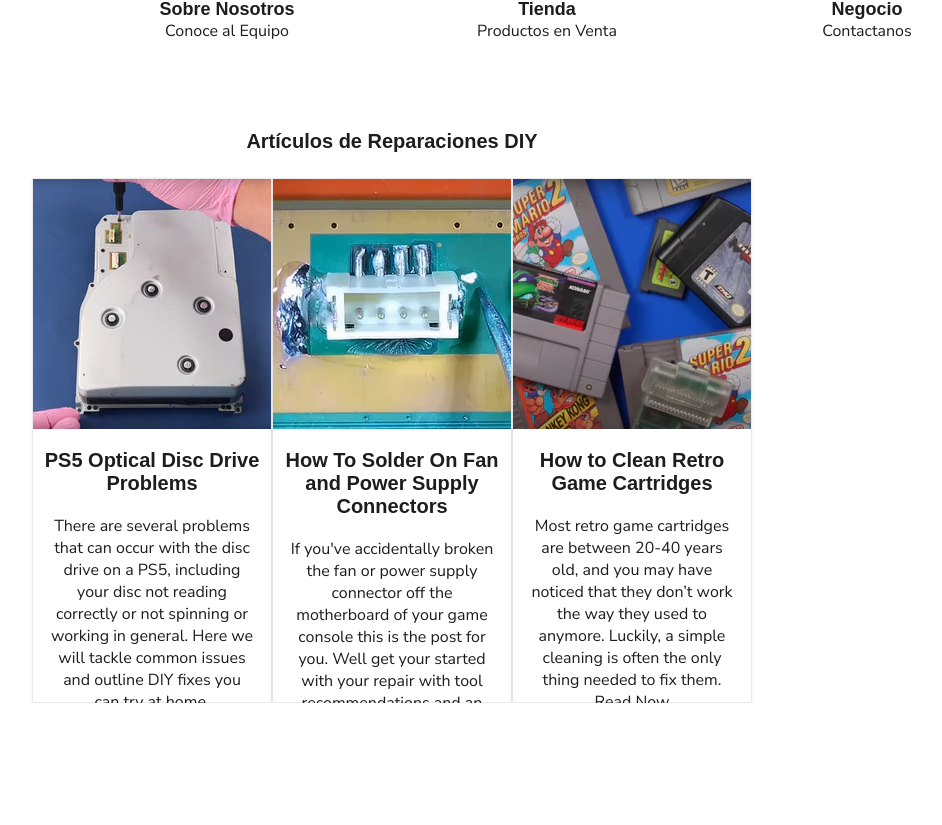
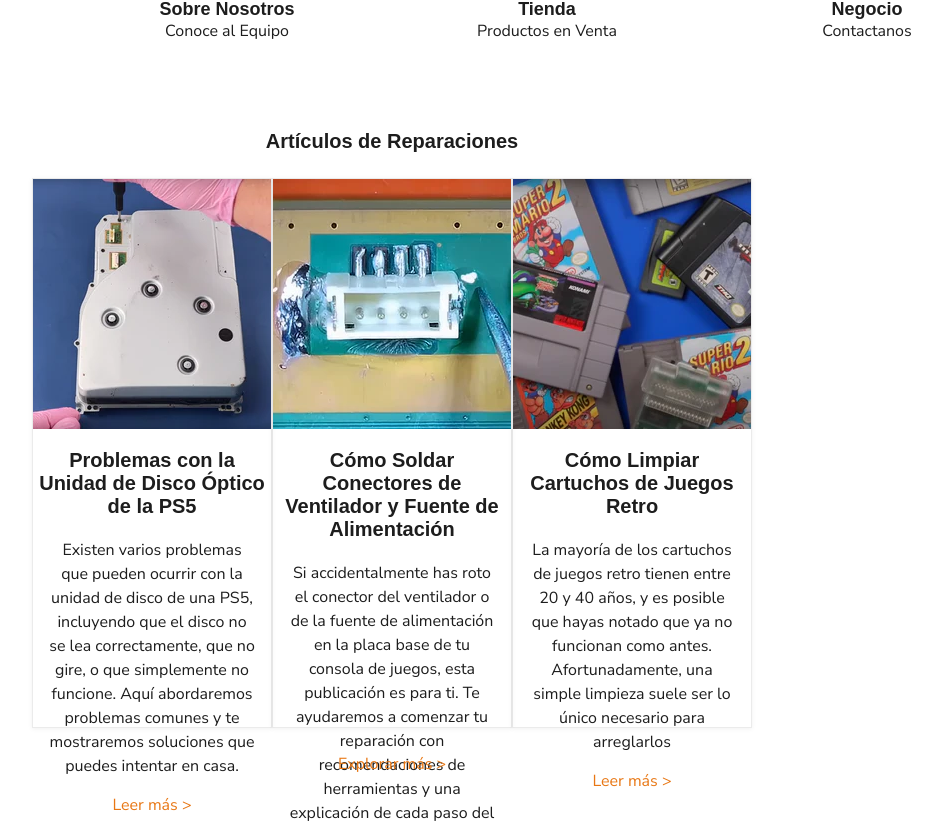
Before and after one commit to MauricioStrang/Mordex-Taller, a Next.js app: page / in a window 1280 px wide. Shown: the part 800-1625 px from the top of the page, without its empty margins (248-1190 px from the left). Before the commit the page ends 1503 px from the top, so only its background shows below. Built offline with nearby package versions, Linux system fonts and the light colour scheme.

Commit message:
articles done

```diff
--- a/src/app/home.module.css
+++ b/src/app/home.module.css
@@ -58,9 +58,9 @@
 .linksTitle{
   font-size: var(--font-size-heading-5);
   font-family: Montserrat, sans-serif;
-    font-style: normal;
-    font-weight: 800;
-    letter-spacing: 0em;
+  font-style: normal;
+  font-weight: 800;
+  letter-spacing: 0em;
 }
 
 .linksSubTitle{
@@ -81,6 +81,7 @@
   }
 
 .blogPostsContainer{
+  margin-bottom: 25px;
   display: flex;
   justify-content: space-between;
   margin-left: 280px;
@@ -91,7 +92,7 @@
   border: 1px solid rgba(128, 128, 128, .16);
   box-shadow: 0 1px 4px #8080801c;
   width: 435px;
-  height: 525px;
+  height: 550px;
   text-align: center;
 }
 
@@ -117,6 +118,23 @@
 
 .blogText{
   text-align: center;
-  margin-left: 17px;
-  margin-right: 17px;
+  margin: 0 auto;
+  max-width: 95%;
+  line-height: 1.5;
+  padding: 0 10px;
+  margin-bottom: 1rem;
 }
+
+
+.arrowRedirect{
+  line-height: 1;
+  color: #e87714;
+}
+
+.seeMore{
+  display: flex;
+  justify-content: center;
+  align-items: center;
+  color: #e87714;
+  margin-bottom: 50px;
+}
--- a/src/app/page.js
+++ b/src/app/page.js
@@ -95,7 +95,7 @@
               </div>
           </div>
 
-          <h2 className={styles.homeSectionTitle}> Artículos de Reparaciones DIY</h2>
+          <h2 className={styles.homeSectionTitle}> Artículos de Reparaciones</h2>
           <div className={styles.blogPostsContainer}>
 
                 <div className={styles.blogPost}>
@@ -104,9 +104,9 @@
                       <Image src={'/ps5.png'} fill className={styles.blogImg}/>
                     </a>
                   </div>
-                  <h2 className={styles.blogTitle}><a href="/blog/ps5">PS5 Optical Disc Drive Problems</a></h2>
-                  <div className={styles.blogText}>There are several problems that can occur with the disc drive on a PS5, including your disc not reading correctly or not spinning or working in general. Here we will tackle common issues and outline DIY fixes you can try at home.</div>
-                  <a href="blog/ps5">Read Now</a>
+                  <h2 className={styles.blogTitle}><a href="/blog/ps5">Problemas con la Unidad de Disco Óptico de la PS5</a></h2>
+                  <div className={styles.blogText}>Existen varios problemas que pueden ocurrir con la unidad de disco de una PS5, incluyendo que el disco no se lea correctamente, que no gire, o que simplemente no funcione. Aquí abordaremos problemas comunes y te mostraremos soluciones que puedes intentar en casa.</div>
+                  <a className={styles.arrowRedirect} href="blog/ps5">Leer más  {'>'}</a>
                 </div>
 
 
@@ -116,9 +116,9 @@
                       <Image src={'/soldering.png'} fill className={styles.blogImg}/>
                     </a>
                   </div>
-                  <h2 className={styles.blogTitle}><a href="/blog/ps5">How To Solder On Fan and Power Supply Connectors</a></h2>
-                  <div className={styles.blogText}>If you've accidentally broken the fan or power supply connector off the motherboard of your game console this is the post for you. Well get your started with your repair with tool recommendations and an explanation of each step of the process.</div>
-                  <a href="blog/soldering">Read Now</a>
+                  <h2 className={styles.blogTitle}><a href="/blog/ps5">Cómo Soldar Conectores de Ventilador y Fuente de Alimentación</a></h2>
+                  <div className={styles.blogText}>Si accidentalmente has roto el conector del ventilador o de la fuente de alimentación en la placa base de tu consola de juegos, esta publicación es para ti. Te ayudaremos a comenzar tu reparación con recomendaciones de herramientas y una explicación de cada paso del proceso.</div>
+                  <a className={styles.arrowRedirect} href="blog/soldering">Leer más  {'>'}</a>
                 </div>
 
 
@@ -128,12 +128,14 @@
                       <Image src={'/retrogames.png'} fill className={styles.blogImg}/>
                     </a>
                   </div>
-                  <h2 className={styles.blogTitle}><a href="/blog/ps5">How to Clean Retro Game Cartridges</a></h2>
-                  <div className={styles.blogText}>Most retro game cartridges are between 20-40 years old, and you may have noticed that they don’t work the way they used to anymore. Luckily, a simple cleaning is often the only thing needed to fix them.</div>
-                  <a href="blog/retrogames">Read Now</a>
+                  <h2 className={styles.blogTitle}><a href="/blog/ps5">Cómo Limpiar Cartuchos de Juegos Retro</a></h2>
+                  <div className={styles.blogText}>La mayoría de los cartuchos de juegos retro tienen entre 20 y 40 años, y es posible que hayas notado que ya no funcionan como antes. Afortunadamente, una simple limpieza suele ser lo único necesario para arreglarlos</div>
+                  <a className={styles.arrowRedirect} href="blog/retrogames">Leer más  {'>'}</a>
                 </div>
-
             </div>
+        </div>
+        <div className={styles.seeMore}>
+          <p>Explorar más {'>'}</p>
         </div>
     </div>
   );
```
Also changed, not shown: src/components/footer/footer.jsx (added), src/components/footer/footer.module.css (added).
